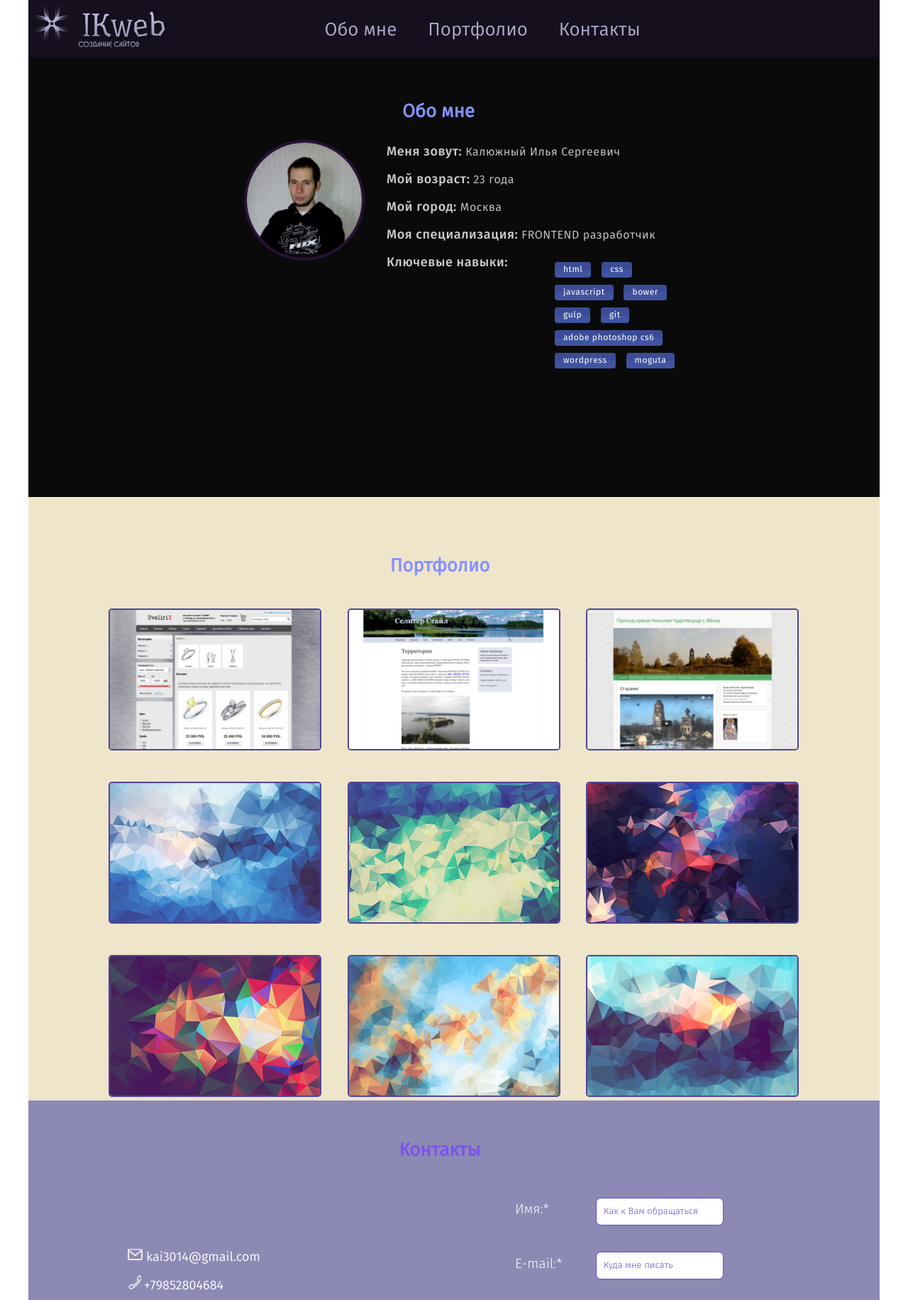
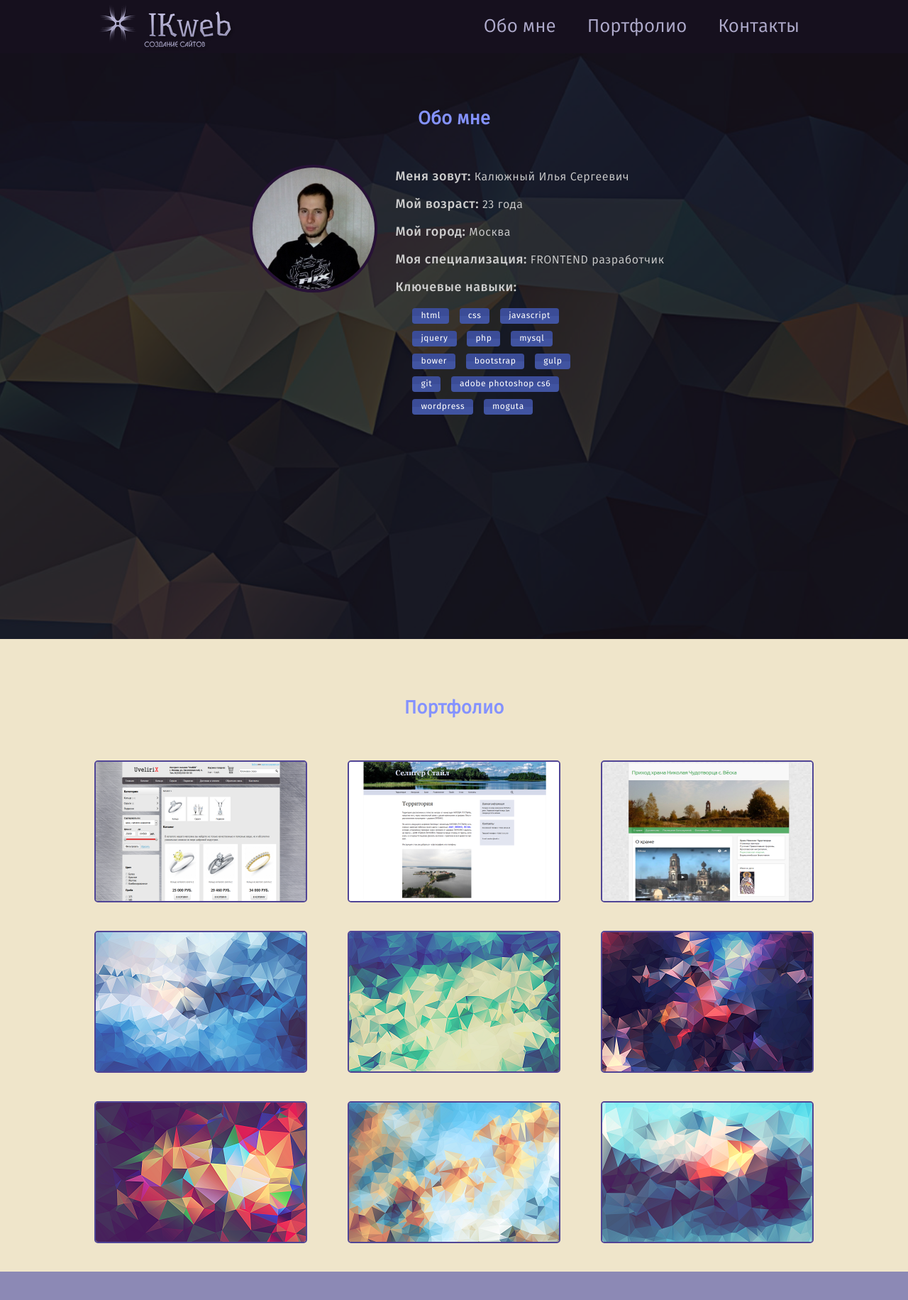
Before and after one commit to ilkalyuzhny/my-visit-adapt, a website: page app/index.html in a window 1280 px wide. Shown: the top 1831 px of the page at 71% size. Drawn offline with nearby package versions, Linux system fonts and the light colour scheme.

Commit message:
pereverstan s bootstrap

```diff
--- a/app/css/main.css
+++ b/app/css/main.css
@@ -1,91 +1,52 @@
-/** {
-  margin: 0;
-  padding: 0;
-}*/
-html {
-  height: 100%;
+*::-webkit-input-placeholder {
+	color: #666;
+	opacity: 1;
+}
+*:-moz-placeholder {
+	color: #666;
+	opacity: 1;
+}
+*::-moz-placeholder {
+	color: #666;
+	opacity: 1;
+}
+*:-ms-input-placeholder {
+	color: #666;
+	opacity: 1;
+}
+
+body input:focus:required:invalid,
+body textarea:focus:required:invalid {
+	border:red 3px solid;
+}
+body input:required:valid,
+body textarea:required:valid {
+	border:green 3px solid;
 }
 body {
-  margin: 0;
-  padding: 0;
-  height: 100%;
-  width: 100%;
   font: normal 1em 'fira_sanslight';
-  color: #4a545d;
-}
-img {
-  max-width: 100%;
-  height: auto;
 }
 
-/**footer vniz*/
-.wrapper {
-  position: relative;
-/*  min-height: 100%;
-  max-width: 100%;
-  height: auto!important;*/
-  width: 1200px; /*960px*/
-  margin: 0 auto;
-}
-
-/**Section Header nachalo*/
-.headers {
-/*  max-height: 650px;*/
-/*  width: 1200px;*/
+.menu {
   width: 100%;
-  max-height: 100%;
-  margin: 0 auto;
-/*  background-image: url("../images/header-bg-min.jpg");
-  background-repeat: repeat-x;
-  background-position: top center;
-  background-size: cover;*/
-  background-color: #000000;
-  position: relative;
-}
-.top-fon {
-/*  max-width: 100%;
-  min-height: 650px;*/
-  width: 1200px;
-  min-height: 700px;
-  -webkit-box-shadow:rgba(255,255,255,.3) 0 0 0 1px;
-	box-shadow:rgba(255,255,255,.3) 0 0 0 1px;
-	background-color:rgba(15,15,15,.70);
-  margin: 0 auto;
-  position: relative;
-}
-.menu {
-  width: 1200px; /*100%*/
-  height: 80px;
-  background: #16101E; /*#220E33*/
+  background: #16101E;
   position: fixed;
   top: 0;
   z-index: 9999;
-}
-.conteiner {
-  max-width: 1200px;
-  min-width: 960px;
-  margin: auto;
-  padding: 0;
-}
-.big-headers {
-  max-width: 1200px;
-  min-width: 960px;
-  height: 100%;
-  margin: 0 auto;
-  position: relative;
+  text-align: center;
 }
 .logo {
   position: relative;
   top: 0px;
-  left: 0;
+  left: -160px;
 }
-
-/**Navigation nachalo*/
+/**Navigatio on Lending start*/
 .navigation {
+  float: right;
   text-align: center;
-  position: fixed;
-  top: 25px;
-  width: 100%;
+  position: relative;
+  top: 20px;
+  left: -78px;
 }
 .navigation .navigation-list {
   list-style: none;
@@ -104,50 +65,32 @@ img {
   font-family: 'fira_sansbook';
   text-decoration: none;
   cursor: pointer;
-/*  -moz-transition: color 0.1s 0.01s ease;
-  -o-transition: color 0.1s 0.01s ease;
-  -webkit-transition: color 0.1s 0.01s ease;*/
 }
-/*
-.navigation-link:hover {
-  color: #8A7FE2;
-  border-bottom: 1px solid #8A7FE2;
-}
-*/
 .navigation-link:hover {
   transition: 1s;
   color: #8492FF;
 /*  opacity: 0.5;*/
   border-bottom: solid 1px #8492FF;
 }
-/*.navigation-link:after {
-  display: block;
-  content: "";
-  height: 1px;
-  width: 0%;
-  background-color: #75AEFF;
-  transition: 1s;
-  opacity: 0.5;*/
-/*  -moz-transition: color 0.1s 0.01s ease;
-  -o-transition: color 0.1s 0.01s ease;
-  -webkit-transition: color 0.1s 0.01s ease;
-  transition: width .5s ease-in-out;
-}*/
-.navigation-link:hover:after,
-.navigation-link:focus:after {
-  width: 100%;
-}
-
-/**Navigatio on Lending start*/
-
-/**Navigatio on Lending end*/
+/**Navigatioon Lending end*/
 /**Navigation end*/
 
-.content-headers {
-  width: 700px;
+/**Header block start*/
+.headers {
+  background-image: url("../images/header-bg-min.jpg");
+  background-repeat: repeat-x;
+  background-position: top center;
+  min-height: 900px; /*677px*/
   position: relative;
-  top: 140px;
-  left: 250px; /*250px*/
+  background-size: cover;
+}
+.top-fon {
+  min-height: 900px; /*677px*/
+  -webkit-box-shadow:rgba(255,255,255,.3) 0 0 0 1px;
+	box-shadow:rgba(255,255,255,.3) 0 0 0 1px;
+	background-color:rgba(15,15,15,.80);
+  margin: 0 auto;
+  position: relative;
 }
 .header-text {
   color: #8492FF; /*#cecece*/
@@ -155,30 +98,29 @@ img {
   font-family: 'fira_sansbook';
   text-align: center;
   padding-bottom: 10px;
-
-  width: 300px;
   position: relative;
-  left: 178px;
-  margin: 0;
-/*  text-transform: uppercase;*/
+  top: 150px;
+  margin: 0 auto;
 }
 .image-block {
-  float: left;
+  float: right;
   width: 176px;
   position: relative;
-  margin-left: 54px;
-  margin-top: 10px;
+  top: 185px;
 }
 .avatar {
-  width: 170px;
-  height: 170px;
+  width: 180px;
+  height: 180px;
   border-radius: 50% 50%;
   overflow: hidden;
   border: 4px solid #271137;
 }
 .info-block {
+  float: left;
+  position: relative;
+  top: 175px;
   line-height: 22px;
-  margin: 2px -2px 0px 255px;
+/*  margin: 2px -2px 0px 255px;*/
   color: #CECECE;
   font-size: 16px;
   font-family: 'fira_sansbook';
@@ -189,14 +131,13 @@ img {
   font-size: 18px;
   font-family: 'fira_sansmedium';
 }
-
 .skills {
-  width: 237px;
+  width: 300px; /*237px*/
   position: relative;
+  top: -20px; /*-34px*/
+  left: -100px; /*70px*/
   float: right;
   display: block;
-  margin-top: -34px;
-  right: 18px;
 }
 .skills-ikons {
   display: inline-block;
@@ -214,61 +155,41 @@ img {
   border-radius: 4px;
   text-decoration: none;
 }
-/**Section Portfolio konec*/
+/**Section One slide end*/
 
-/**Section Portfolio nachalo*/
+/**Section Two slide Portfolio start*/
 .portfolio {
-/*  max-width: 100%;*/
-  width: 1200px;
-  max-height: 100%;
   background-color: #EFE5CA; /*#DBCAB8*/
   position: relative;
   margin: 0 auto;
   overflow: hidden;
-}
-.portfolio-block {
-/*  max-width: 1200px;*/
-/*  min-width: 960px;*/
-  width: 1200px;
-  height: 850px;
-/*  background-color: #DBCAB8;*/
-  margin: 0 auto;
-  padding: 40px 0 20px 0;
-  position: relative;
-  top: 40px;
 }
 .header-text-portf {
   color: #8492FF; /*#cecece*/
   font-size: 26px;
   font-family: 'fira_sansbook';
   text-align: center;
-  padding-bottom: 10px;
-
-  width: 300px;
   position: relative;
-  left: 430px;
-  margin: 0;
+  top: 80px;
+  margin: 0 auto;
+  padding-bottom: 120px;
 /*  text-transform: uppercase;*/
 }
 .portfolio-content {
   padding: 0 50px 0 50px;
   text-align: center;
 }
-
 .projects {
   padding: 0;
-  margin: 30px 0 0 0;
   font-size: 14px;
 }
 .project-block {
   display: inline-block;
   width: 300px;
   vertical-align: top;
-  margin: 0px 17px 34px 16px;
+  position: relative;
+  padding-bottom: 30px;
   text-align: center;
-}
-.project-block {
-    position: relative;
 }
 .image-item {
   border: 2px solid #504596;
@@ -277,11 +198,9 @@ img {
   margin-bottom: 10px;
   overflow: hidden;
 }
-
 .image-sect {
   box-sizing: border-box;
 }
-
 .image-link {
   position: absolute;
   width: 100%;
@@ -320,81 +239,45 @@ transform: scale(1);
 .project-block:hover .image-item {
 	background-color: #504596;
 }
-.ssilka-on-proj {
-  color:#CECECE;
-  font-size: 13px;
-	font-family: 'fira_sanslight_italic';
-	font-weight: normal;
-	font-style: normal;
-}
-.proj-information {
-  color: #606972;
-	font-size: 15px;
-  font-family: 'fira_sanslight';
-	line-height: 1.2;
-	margin: 5px 0;
-	font-weight: normal;
-	font-style: normal;
-}
-/**Section Portfolio konec*/
+/**Section Two slide Portfolio end*/
 
-/**Section contaction nachalo*/
+/**Section Three slide Contacts start*/
 .contaction {
-/*  max-width: 100%;*/
-  width: 1200px;
-  max-height: 750px;
+  min-height: 750px;
   background-color: #8C89B5;
   position: relative;
   margin: 0 auto;
   overflow: hidden;
-}
-.big-contaction {
-/*  max-width: 1200px;*/
-/*  min-width: 960px;*/
-  width: 1200px;
-/*  height: 600px;*/
-  height: 100%;
-/*  background-color: #786987;*/
-  margin: 0 auto;
-  position: relative;
-  top: 5px;
 }
 .header-text-contact {
   color: #7A53EF; /*#cecece*/
   font-size: 26px;
   font-family: 'fira_sansbook';
   text-align: center;
-  padding: 48px 0 10px 0;
-  width: 300px;
   position: relative;
-  left: 430px;
-
-  margin: 0;
+  top: 80px;
+  margin: 0 auto;
+  padding-bottom: 120px;
 }
 .contacts {
   float: left;
   position: relative;
   left: 100px;
-  /*margin-left: 100px;*/
-  /*background-color: #8E86CC;*/
-  max-width: 300px; /*345 330*/
-  height: 470px;
+  top: -40px;
 }
-
 /**telefon, skype, email nachalo*/
 .contact-list {
   padding: 0;
-  margin: 0 30px -20px 0px; /*0 30px -20px 10px*/
   position: relative;
   top: 100px;
 }
 .contact-list .adress-item {
   height: 25px;
-  padding: 8px 0px 30px 40px;
+  padding: 40px 0px 30px 40px;
   list-style-type: none;
 }
 .adress-email {
-  width: 22px;
+  width: 30px;
   height: 18px;
   background-position: -5px -5px;
 }
@@ -403,8 +286,6 @@ transform: scale(1);
   background-repeat: no-repeat;
   background-position: 0px 1px;
   display: inline-block;
-  text-indent: -9999px;
-  padding-left: 18px;
   position: relative;
   top: 15%;
 }
@@ -416,30 +297,27 @@ transform: scale(1);
   color: #fff;
 }
 .adress-phone {
-  width: 19px;
+  width: 26px;
   height: 20px;
-  background-position: 0px -39px;
+  background-position: -2px -39px;
 }
 .adress-skype {
-  width: 20px;
+  width: 26px;
   height: 20px;
-  background-position: 0px -79px;
+  background-position: -1px -79px;
 }
 /**telefon, skype, email konec*/
 .svyaz {
-  max-width: 460px; /*550*/
-  height: 470px;
   float: right;
   position: relative;
   left: -100px;
-/*  margin-right: 100px;*/
-/*  background-color: #8E86CC;*/
 }
+
 /**Forma obratnoi svyazi nachalo*/
 .forma-obrat {
-	padding: 10px 10px 200px 160px; /*58px 120px 200px 120px*/
-  /*padding: 10px 331px 200px 120px*/
-  /*padding: 10px 10px 200px 50px;*/
+  padding: 10px 331px 200px 120px;
+  position: relative;
+  left: 350px;
 }
 .block-textarea {
 	color:#6748CE;
@@ -451,8 +329,6 @@ transform: scale(1);
   outline: none;
 }
 .textarea.message {
-  width: 265px; /*290*/
-	height: 130px;
 	color:#6748CE;
   font-size: 13px;
 	font-family: 'fira_sanslight';
@@ -481,7 +357,6 @@ transform: scale(1);
 	font-size: 19px;
   line-height: 1.4;
 	font-family: 'fira_sanslight';
-
   position: relative;
   left: -114px;
   top: 31px;
@@ -492,16 +367,14 @@ transform: scale(1);
 .block-name {
 	width: 200px;
   display: inline-block;
-/*	float: left;*/
 	margin-bottom: 11px;
-  /*margin: 0 30px 0 -70px;*/
 }
 .block-emails {
 	width: 200px;
-/*	float: right;*/
 	margin-bottom: 15px;
 	margin-right: 0px;
 }
+/*
 .block-kapcha {
 	margin-bottom: 20px;
 }
@@ -526,6 +399,7 @@ transform: scale(1);
 .block-code {
 	float: right;
 }
+*/
 input::-webkit-input-placeholder {
 	color: #6748CE; /*67dffa*/
 	font-size: 13px;
@@ -658,49 +532,21 @@ input:focus:-ms-input-placeholder {
 .button.clear:hover {
 	border-bottom-color:transparent;
 }
+/**Section Three slide Contacts end*/
 
-/*
-input.error {
-  background-color: #fad2d1;
-  border-color: #f97e76;
-  color: #67dffa;
-}
-.textarea.message.error {
-  background-color: #fad2d1;
-  border-color: #f97e76;
-  color: #67dffa;
-}
-*/
-/**Forma obratni svyazi konec*/
-/**Section contaction konec*/
-
-/**Section footers nachalo*/
+/**Section Four slide Footer start*/
 .footers {
-/*  max-width: 100%;*/
-/*  max-height: 290px;*/
-  width: 100%;
-  max-height: 100%;
+  min-height: 300px;
   background-color: #2B2B38;
   position: relative;
   margin: 0 auto;
   overflow: hidden;
 }
-.big-footers {
-/*  max-width: 1200px;*/
-/*  min-width: 960px;*/
-  width: 1200px;
-  height: 280px;
-  background-color: #2B2B38;
-  margin: 0 auto;
-  position: relative;
-}
-
-/**Nizhnyaa navigation nachalo*/
+/**Nizhnyaa navigation start*/
 .footer-navigation {
   float: left;
-  width: 170px;
   position: relative;
-  top: 80px;
+  top: 50px;
   left: 95px;
   overflow: hidden;
   padding: 5px;
@@ -710,7 +556,6 @@ input.error {
   margin: 0;
   padding: 0;
 }
-
 .footer-navigation .footer-navigation-item {
   display: block;
   margin: 0;
@@ -739,22 +584,24 @@ input.error {
 .footer-navigation-link:focus:after {
   width: 100%;
 }
-/**Nizhnyaa navigation konec*/
+/**Nizhnyaa navigation end*/
 .logo-min {
   float: right;
   position: relative;
   top: 50px;
-  right: 100px;
+  right: 15px;
 }
-/**Block soc buttons nachalo*/
+/**Block soc buttons start*/
 .footer-social {
   float: right;
   display: block;
   position: relative;
-  top: 130px;
-  right: -110px;
+  top: 30px;
+  right: 10px;
+  padding: 20px 0 30px 0;
   overflow: hidden;
 }
+
 .footer-social li {
   list-style: none;
   margin: 0;
@@ -783,7 +630,7 @@ input.error {
   text-align: center;
 }
 .soc-buttons {
-  padding-top: 8px;
+  padding-top: 0px;
 }
 .hex-simple .c {
   width: 0;
@@ -793,5 +640,5 @@ input.error {
   position: relative;
   top: 0px;
 }
-/**Block soc buttons konec*/
-/**Section footers konec*/
+/**Block soc buttons end*/
+/**Section Four slide Footer end*/
--- a/app/index.html
+++ b/app/index.html
@@ -34,10 +34,10 @@
   <p class="chromeframe">Похоже, что ты используешь устаревший браузер, друг. Пожалуйста, <a href="http://browsehappy.com/">скачай новый браузер абсолютно бесплатно</a> или <a href="http://www.google.com/chromeframe/?redirect=true">активируй Google Chrome Frame</a></p>
   <![endif]-->
 
-  <div class="wrapper">
-    <div class="main-content">
   <div class="menu">
-        <div class="conteiner">
+    <div class="container">
+      <!--div class="col-md-12"-->
+        <div class= "row">
           <a class="logo" href="index.html">
             <img src="images/logo-h.png" alt=""></img>
           </a>
@@ -55,17 +55,25 @@
             </ul>
           </nav>
         </div>
+      <!--/div-->
+    </div>
   </div>
   <header id="box1" class="headers">
     <div class="top-fon">
-          <div class="big-headers">
+      <div class="col-md-12">
+	  		<div class="row">
+          <h2 class="header-text">Обо мне</h2>
           <div class="content-headers">
-              <h2 class="header-text">Обо мне</h2>
+            <div class="container">
+              <div class="row">
+                <div class="col-md-5">
                   <div class="image-block">
                     <div class="avatar">
                       <img class="" src="images/fot_min.jpg" alt=""></img>
                     </div>
                   </div>
+                </div>
+                <div class="col-md-7">
                   <div class="info-block">
                     <p><span class="info-text">Меня зовут:</span> Калюжный Илья Сергеевич</p>
                     <p><span class="info-text">Мой возраст:</span> 23 года</p>
@@ -76,7 +84,11 @@
                           <li class="skills-ikons">html</li>
                           <li class="skills-ikons">css</li>
                           <li class="skills-ikons">javascript</li>
+                          <li class="skills-ikons">jquery</li>
+                          <li class="skills-ikons">php</li>
+                          <li class="skills-ikons">mysql</li>
                           <li class="skills-ikons">bower</li>
+                          <li class="skills-ikons">bootstrap</li>
                           <li class="skills-ikons">gulp</li>
                           <li class="skills-ikons">git</li>
                           <li class="skills-ikons">adobe photoshop cs6</li>
@@ -87,33 +99,23 @@
                 </div>
               </div>
             </div>
+          </div>
+			  </div>
+      </div>
+    <div>
   </header>
   <section id="box2" class="portfolio">
-        <div class="portfolio-block">
+    <div class="container">
+      <div class="row">
         <h2 class="header-text-portf">Портфолио</h2>
         <div class="portfolio-content">
           <ul class="projects">
+            <div class="col-md-4">
               <li class="project-block">
                 <div class="image-item">
                   <img src="images/uvelirix.png" class="image-sect" alt="">
                   <div class="image-link">
                     <a href="http://uvelirix.hol.es/catalog" class="zoom-link" target="_blank">uvelirix.hol.es</a>
-                  </div>
-                </div>
-              </li>
-              <li class="project-block">
-                <div class="image-item">
-                  <img src="images/seliger.png" class="image-sect" alt="">
-                  <div class="image-link">
-                    <a href="http://селигер-стайл.рф/" class="zoom-link" target="_blank">селигер-стайл.рф</a>
-                  </div>
-                </div>
-              </li>
-              <li class="project-block">
-                <div class="image-item">
-                  <img src="images/veska.png" class="image-sect" alt="">
-                  <div class="image-link">
-                    <a href="http://veska-prihod.cerkov.ru/" class="zoom-link" target="_blank">veska-prihod.cerkov.ru</a>
                   </div>
                 </div>
               </li>
@@ -127,9 +129,45 @@
               </li>
               <li class="project-block">
                 <div class="image-item">
+                  <img src="images/tests7.png" class="image-sect" alt="">
+                  <div class="image-link">
+                    <a href="" class="zoom-link">www.site.ru</a>
+                  </div>
+                </div>
+              </li>
+            </div>
+            <div class="col-md-4">
+              <li class="project-block">
+                <div class="image-item">
+                  <img src="images/seliger.png" class="image-sect" alt="">
+                  <div class="image-link">
+                    <a href="http://селигер-стайл.рф/" class="zoom-link" target="_blank">селигер-стайл.рф</a>
+                  </div>
+                </div>
+              </li>
+              <li class="project-block">
+                <div class="image-item">
                   <img src="images/tests5.png" class="image-sect" alt="">
                   <div class="image-link">
                     <a href="" class="zoom-link">www.site.ru</a>
+                  </div>
+                </div>
+              </li>
+              <li class="project-block">
+                <div class="image-item">
+                  <img src="images/tests8.png" class="image-sect" alt="">
+                  <div class="image-link">
+                    <a href="" class="zoom-link">www.site.ru</a>
+                  </div>
+                </div>
+              </li>
+            </div>
+            <div class="col-md-4">
+              <li class="project-block">
+                <div class="image-item">
+                  <img src="images/veska.png" class="image-sect" alt="">
+                  <div class="image-link">
+                    <a href="http://veska-prihod.cerkov.ru/" class="zoom-link" target="_blank">veska-prihod.cerkov.ru</a>
                   </div>
                 </div>
               </li>
@@ -143,35 +181,23 @@
               </li>
               <li class="project-block">
                 <div class="image-item">
-                  <img src="images/tests7.png" class="image-sect" alt="">
-                  <div class="image-link">
-                    <a href="" class="zoom-link">www.site.ru</a>
-                  </div>
-                </div>
-              </li>
-              <li class="project-block">
-                <div class="image-item">
-                  <img src="images/tests8.png" class="image-sect" alt="">
-                  <div class="image-link">
-                    <a href="" class="zoom-link">www.site.ru</a>
-                  </div>
-                </div>
-              </li>
-              <li class="project-block">
-                <div class="image-item">
                   <img src="images/tests9.png" class="image-sect" alt="">
                   <div class="image-link">
                     <a href="" class="zoom-link">www.site.ru</a>
                   </div>
                 </div>
               </li>
+            </div>
           </ul>
+        </div>
       </div>
     </div>
   </section>
   <section id="box3" class="contaction">
-        <div class="big-contaction">
+    <div class="container">
+      <div class="row">
         <h2 class="header-text-contact">Контакты</h2>
+        <div class="col-md-6">
           <div class="contacts">
             <ul class="contact-list">
               <li class="adress-item">
@@ -188,6 +214,8 @@
               </li>
             </ul>
           </div>
+        </div>
+        <div class="col-md-6">
           <div class="svyaz">
             <form id="form-contact" action="php/mail.php" name="" class="forma-obrat" method="POST">
 						  <div class="block-name">
@@ -223,9 +251,13 @@
 					  </form>
           </div>
         </div>
+      </div>
+    </div>
   </section>
   <footer class="footers">
-        <div class="big-footers">
+    <div class="container">
+      <div class="row">
+        <div class="col-md-6">
           <nav class="footer-navigation">
             <ul class="footer-navigation-list">
               <li class="footer-navigation-item">
@@ -239,12 +271,16 @@
               </li>
             </ul>
           </nav>
+        </div>
+        <div class="col-md-6">
           <a class="logo-min" href="index.html">
             <img src="images/logo-h.png" alt=""></img>
           </a>
+        </div>
+        <div class="col-md-12">
           <ul class="footer-social">
             <li>
-              <a class="hex-simple" href="#" terget="_blanck">
+              <a class="hex-simple" href="https://github.com/ilkalyuzhny" terget="_blanck">
                 <div class="a"></div>
                 <div class="b">
                   <img class="soc-buttons" src="images/git.png" alt="" /></img>
@@ -280,7 +316,7 @@
               </a>
             </li>
             <li>
-              <a class="hex-simple" href="#" terget="_blanck">
+              <a class="hex-simple" href="https://vk.com/global_scape" terget="_blanck">
                 <div class="a"></div>
                 <div class="b">
                   <img class="soc-buttons" src="images/vk.png" alt="" /></img>
@@ -290,9 +326,9 @@
             </li>
           </ul>
         </div>
-      </footer>
       </div>
     </div>
+  </footer>
 
 
   <!--script src="//ajax.googleapis.com/ajax/libs/jquery/1.11.3/jquery.min.js"></script>
```
Also changed, not shown: app/css/media.css (added, +83 -0 lines). Lines whose indentation alone changed are shown as unchanged.
